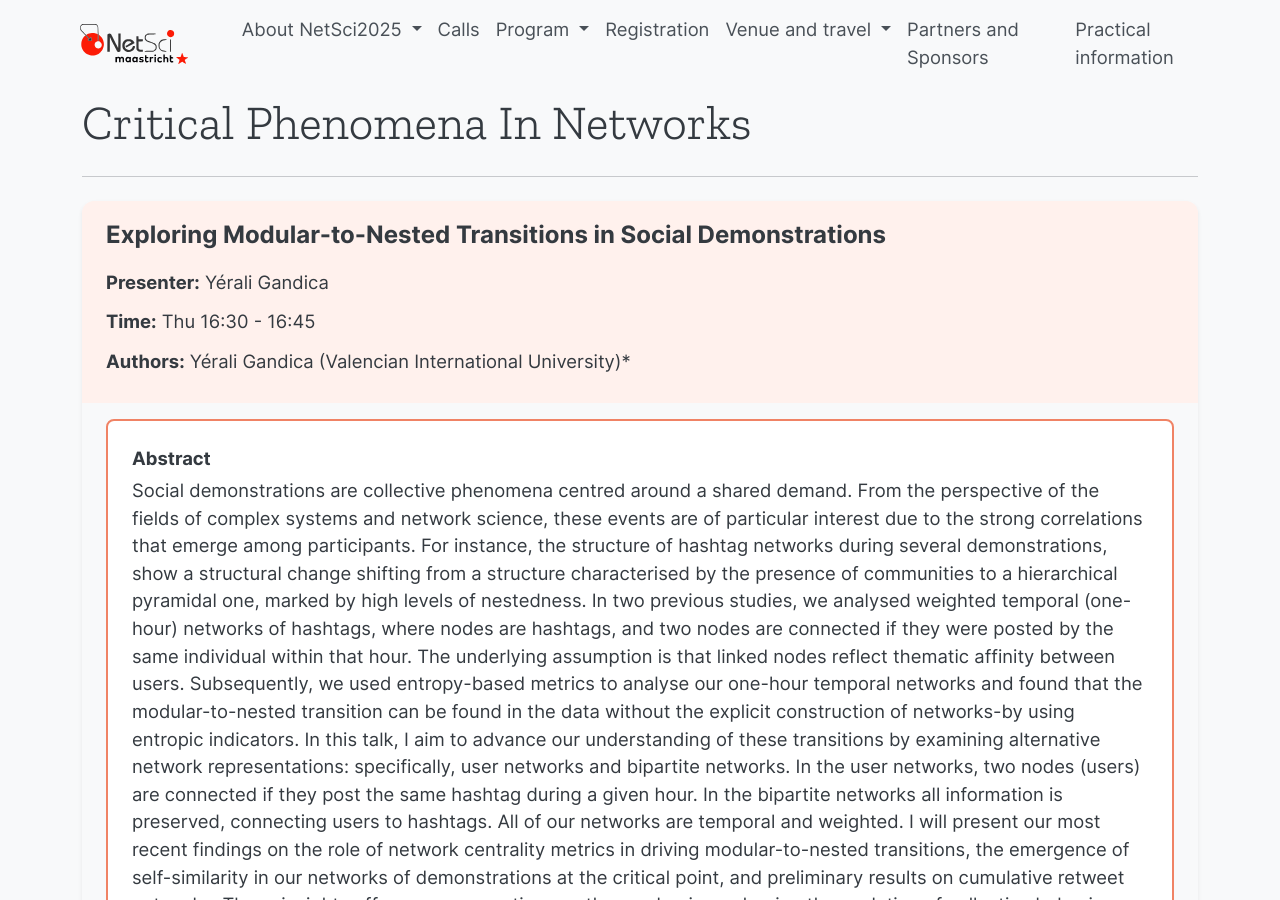
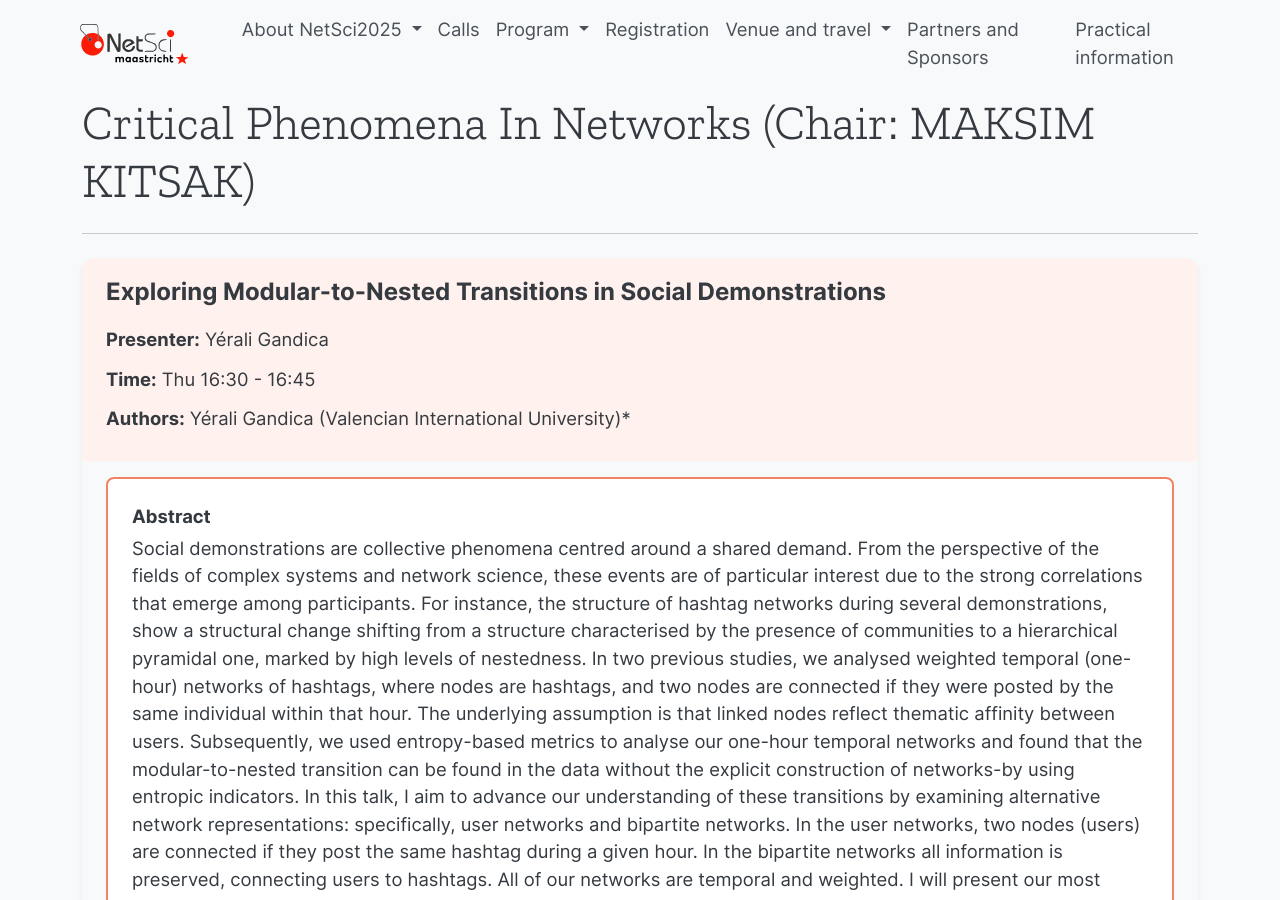
Before and after one commit to NetSci2025/netsci2025.github.io, a Jekyll site: the page built from _parallel/critical-phenomena-in-networks.md, in a window 1280 px wide and 900 px high. Built offline with Jekyll 4.4.1, drawn with Linux system fonts in a browser that asks for light colours.

Commit message:
Update critical-phenomena-in-networks.md

```diff
--- a/_parallel/critical-phenomena-in-networks.md
+++ b/_parallel/critical-phenomena-in-networks.md
@@ -1,6 +1,6 @@
 ---
 layout: parallel
-title: "Critical Phenomena In Networks"
+title: "Critical Phenomena In Networks (Chair: MAKSIM KITSAK)"
 slug: critical-phenomena-in-networks
 permalink: /parallel/critical-phenomena-in-networks/
 ---
```
